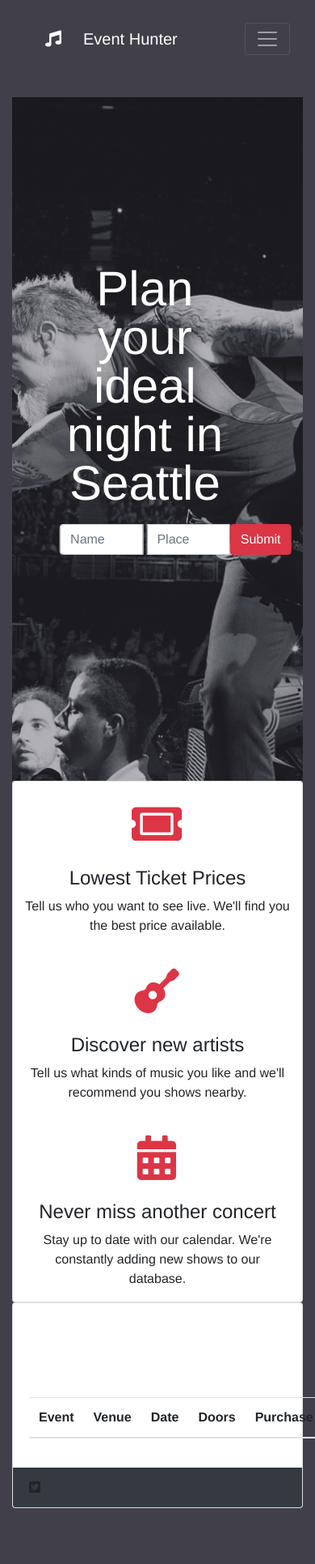
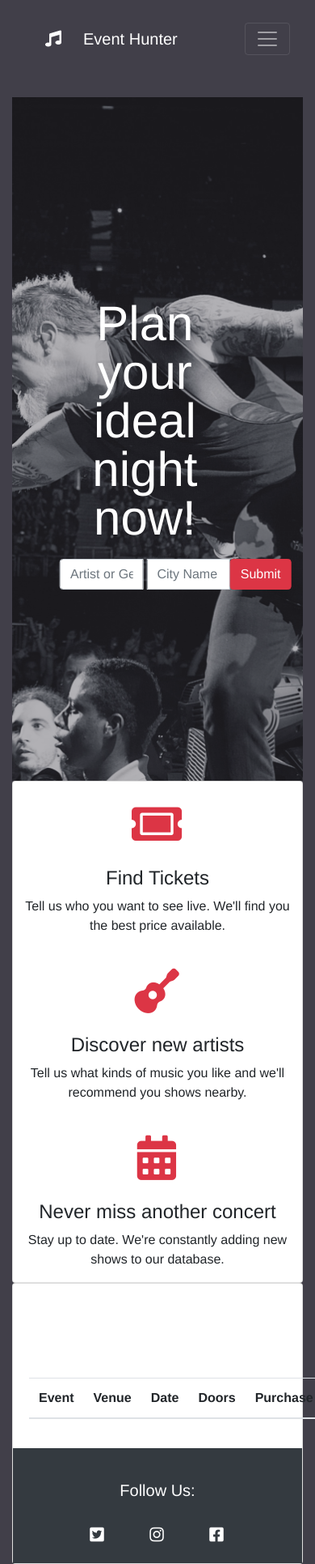
Before and after one commit to Pironj/Group-Project-1, a plain HTML site: page index.html in a window 390 px wide. Shown: the whole page at 81% size. Before the commit the page ends 1862 px from the top, so only its background shows below. Drawn offline with nearby package versions, Linux system fonts and the light colour scheme; no server answers.

Commit message:
edited footer, fixed alignment issues

```diff
--- a/app.js
+++ b/app.js
@@ -33,9 +33,9 @@ $(document).ready(function () {
       con.onDisconnect().remove();
     }
   });
-  connectionsRef.on("value", function (snap) {
-    $(".card-footer").text("Site Visits: " + conCount + ' ' + "# Watching: " + snap.numChildren());
-  });
+  // connectionsRef.on("value", function (snap) {
+  //   $(".card-footer").text("Site Visits: " + conCount + ' ' + "# Watching: " + snap.numChildren());
+  // });
 
 });
 
--- a/assets/css/style.css
+++ b/assets/css/style.css
@@ -3,11 +3,13 @@ head
     font-family: 'Raleway', sans-serif;
 }
 
-body{
+body {
     background: #413F49;
     font-family: helvetica neue,helvetica,arial,sans-serif;
 }
-
+.page-footer{
+color: #FFF;
+}
 h4, p{
     text-align: center;
 }
@@ -42,7 +44,7 @@ h4, p{
     font-size: 3.45rem;
 
 }
-.fa-music{
+.fa-music, .fa-twitter-square, .fa-instagram, .fa-facebook-square{
     letter-spacing: 2px;
     padding: 25px;
     border-radius: 20px;
@@ -131,16 +133,27 @@ h3
     color: #FFF;
    font-size: 72px;
     position: absolute;
-    top: 60%;
+    top: 65%;
     left: 46%;
     transform: translate(-50%, -50%);
     align-content: center;
 }
-
+#footer-left{
+    text-align: center;
+}
+#footer-right{
+    text-align: center;
+}
 #search{
     align-self: center;
 }
-
+#footerData{
+position:absolute;
+float:right;
+}
+.footer-copyright{
+    top:10%;
+}
 .form-control { width:40% !important; }
 #srch-term1 { margin-right:5px }
 /* .btn { margin-left:0px !important;
--- a/index.html
+++ b/index.html
@@ -35,7 +35,7 @@
             <!-- Links -->
             <ul class="navbar-nav mr-auto">
               <li class="nav-item active">
-                <a class="nav-link" href="#">Home <span class="sr-only">(current)</span></a>
+                <a class="nav-link" href="index.html">Home <span class="sr-only">(current)</span></a>
               </li>
               <li class="nav-item">
                 <a class="nav-link" href="#">Featured</a>
@@ -106,15 +106,15 @@
   <div class="centered">
     <div class="row">
       <div class="col-lg-12">
-        <h1>Plan your ideal night in Seattle</h1>
+        <h1>Plan your ideal night now!</h1>
       </div>
       </br>
       </br>
     </div>
     <form class="navbar-form" role="search">
       <div class="input-group add-on">
-        <input class="form-control" placeholder="Name" name="srch-term" id="srch-term1" type="text">
-        <input class="form-control" placeholder="Place" name="srch-term" id="srch-term2" type="text">
+        <input class="form-control" placeholder="Artist or Genre" name="srch-term" id="srch-term1" type="text">
+        <input class="form-control" placeholder="City Name" name="srch-term" id="srch-term2" type="text">
         <div class="input-group-btn">
           <button class="btn btn-danger" type="submit" id="submitBtn">Submit</button>
         </div>
@@ -131,7 +131,7 @@
           <div class="col-lg-4">
             <i class="fas fa-ticket-alt"></i></br>
             <h4>
-              Lowest Ticket Prices
+              Find Tickets
             </h4>
             <p>
               Tell us who you want to see live. We'll find you the best price available.
@@ -152,7 +152,7 @@
               Never miss another concert
             </h4>
             <p>
-              Stay up to date with our calendar. We're constantly adding new shows to our database.
+              Stay up to date. We're constantly adding new shows to our database.
             </p>
           </div>
         </div>
@@ -196,22 +196,68 @@
 
               </div>
 
-              <div class="card-footer bg-dark">
+              <!--footer-->
+              <!-- <div class="card-footer bg-dark">
                 <div class="row">
-                  <div class="col-lg-12">
+                  <div class="col-lg-6" id="footerData">
+                    <h3>
+                      Follow us:
+                    </h3>
+                    <hr class="col-lg-6">
+                    <br>
                     <i class="fab fa-twitter-square"></i>
+                    <i class="fab fa-instagram"></i>
+                    <i class="fab fa-facebook-square"></i>
+                    <br>
+
                   </div>
-                </div>
+                </div> -->
+
+              <!-- Footer -->
+              <footer class="page-footer font-small bg-dark">
+
+                <!-- Footer Links -->
+                <div class="container-fluid text-center text-md-left">
+
+                  <!-- Grid row -->
+                  <div class="row">
+
+                    <!-- Grid column -->
+                    <div class="col-md-12 mt-md-0 mt-3 pt-4" id="footer-right">
+
+                      <!-- Links -->
+                      <h5>Follow Us:</h5>
+                      <i class="fab fa-twitter-square"></i>
+                      <i class="fab fa-instagram"></i>
+                      <i class="fab fa-facebook-square"></i>
+                    </div>
+                    <!-- Grid column -->
 
 
-              </div>
+                    <!-- Grid column -->
+
+                  </div>
+                  <!-- Grid row -->
+
+                </div>
+                <!-- Footer Links -->
+
+                <!-- Copyright -->
+
+                <!-- Copyright -->
+
+              </footer>
+              <!-- Footer -->
+
 
             </div>
+
           </div>
+        </div>
 
-        </div>
       </div>
     </div>
+  </div>
   </div>
 
 
@@ -229,7 +275,7 @@
     </script>
   <link rel="stylesheet" href="https://use.fontawesome.com/releases/v5.8.1/css/all.css"
     integrity="sha384-50oBUHEmvpQ+1lW4y57PTFmhCaXp0ML5d60M1M7uH2+nqUivzIebhndOJK28anvf" crossorigin="anonymous">
-    <script src="https://cdn.jsdelivr.net/momentjs/2.12.0/moment.min.js"></script>
+  <script src="https://cdn.jsdelivr.net/momentjs/2.12.0/moment.min.js"></script>
   <script src="assets/javascript/javascript.js"></script>
   <script src="app.js"></script>
 </body>
```
